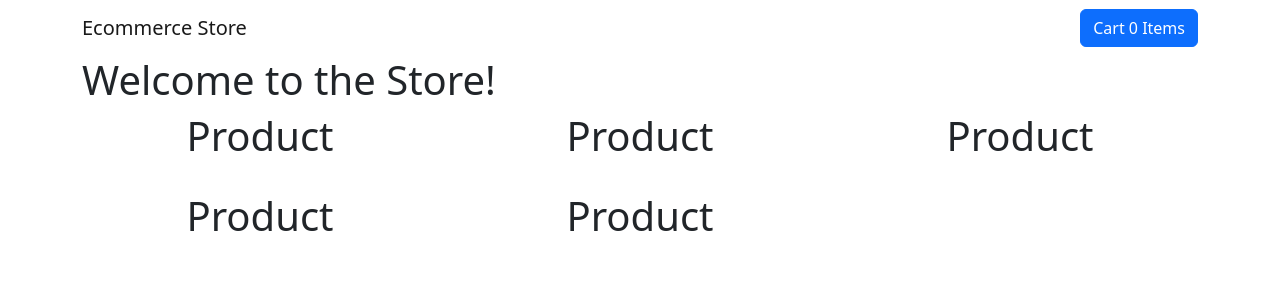
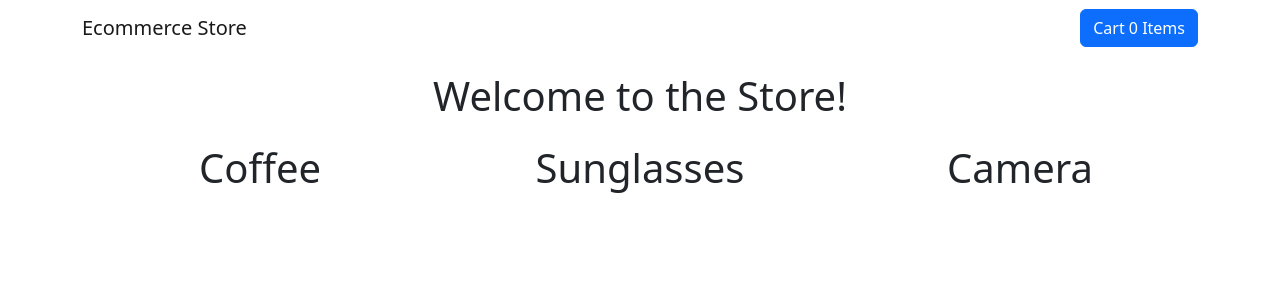
Before and after one commit to phieraditya/shopping-cart, a React (Create React App) app: page / in a window 1280 px wide. Shown: the top 300 px of the page. Built offline with nearby package versions, Linux system fonts and the light colour scheme.

Commit message:
Load products dynamically

```diff
--- a/src/pages/Store.jsx
+++ b/src/pages/Store.jsx
@@ -4,23 +4,15 @@ import { productsArray } from '../productsStore'
 const Store = () => {
   return (
     <>
-      <h1>Welcome to the Store!</h1>
+      <h1 align="center" className="p-3">
+        Welcome to the Store!
+      </h1>
       <Row xs={1} md={3} className="g-4">
-        <Col align="center">
-          <h1>Product</h1>
-        </Col>
-        <Col align="center">
-          <h1>Product</h1>
-        </Col>
-        <Col align="center">
-          <h1>Product</h1>
-        </Col>
-        <Col align="center">
-          <h1>Product</h1>
-        </Col>
-        <Col align="center">
-          <h1>Product</h1>
-        </Col>
+        {productsArray.map((product, idx) => (
+          <Col align="center" key={idx}>
+            <h1>{product.title}</h1>
+          </Col>
+        ))}
       </Row>
     </>
   )
```
